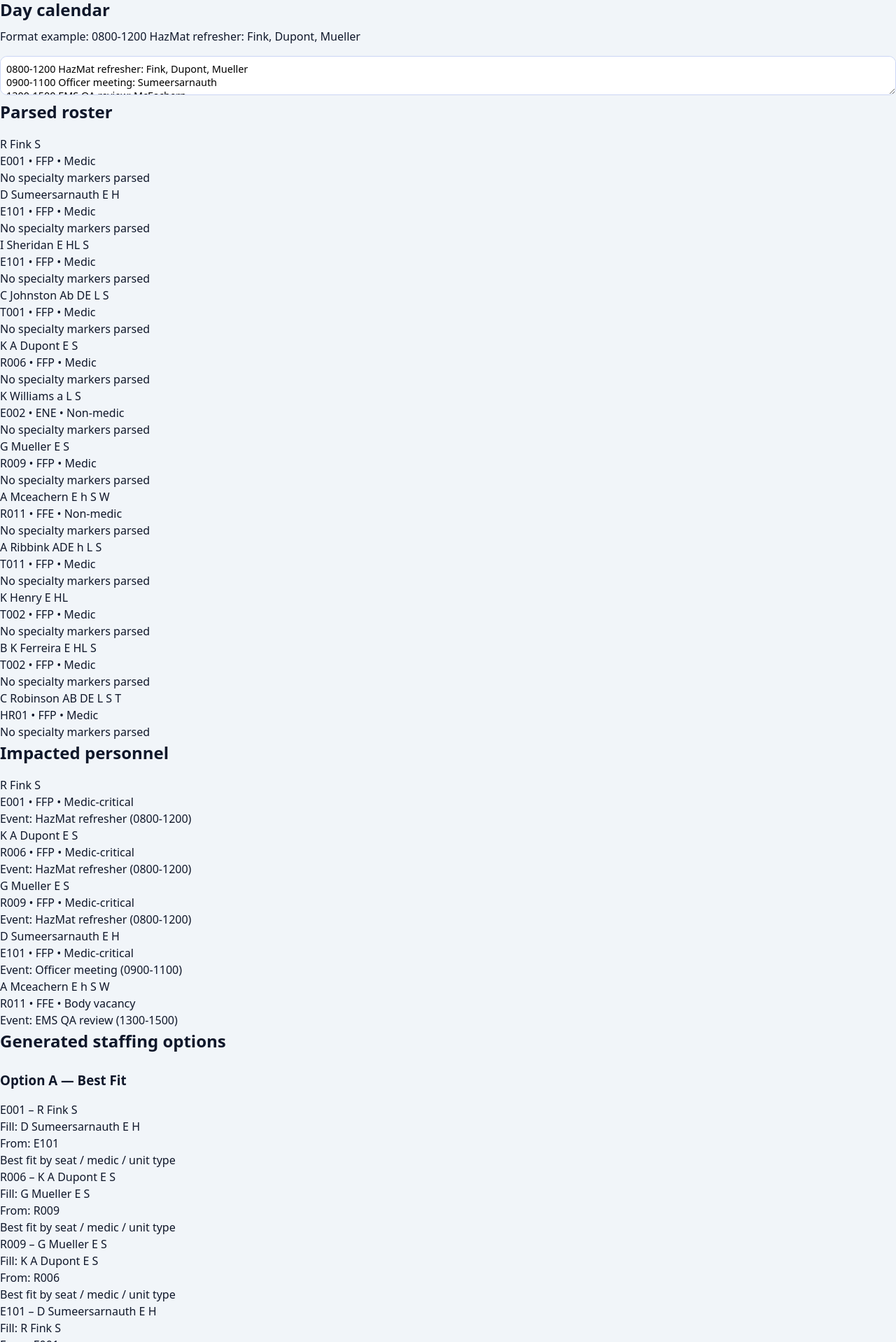
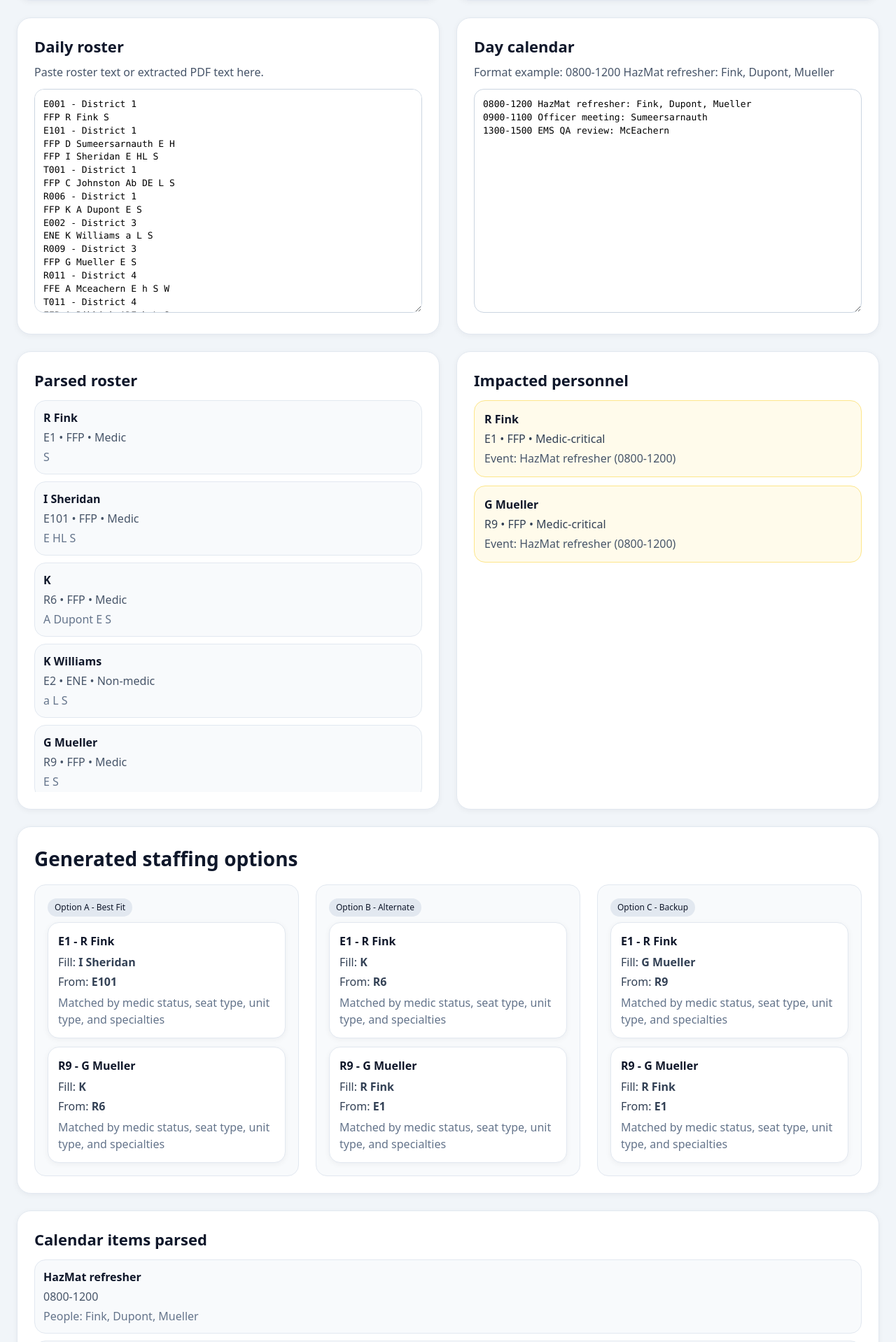
Before and after one commit to digitaltacticalworksheets/calendarassistant, a React (Vite) app: page / in a window 1280 px wide. Shown: the part 482-2400 px from the top of the page at 70% size. Built offline with nearby package versions, Linux system fonts and the light colour scheme.

Commit message:
Update app.jsx

```diff
--- a/src/app.jsx
+++ b/src/app.jsx
@@ -1,13 +1,42 @@
 import React, { useMemo, useState } from "react";
+
+function normalizeName(value = "") {
+  return value.toLowerCase().replace(/[^a-z]/g, "");
+}
+
+function normalizeUnit(unit = "") {
+  const upper = unit.toUpperCase().trim();
+  if (/^T0*1$/.test(upper)) return "T1";
+  if (/^T0*10$/.test(upper)) return "T10";
+  if (/^T0*11$/.test(upper)) return "T11";
+  if (/^E0*101$/.test(upper)) return "E101";
+  if (/^HR0*1$/.test(upper)) return "HR1";
+  if (/^R0*1$/.test(upper)) return "R1";
+  return upper.replace(/^([A-Z]+)0+/, "$1");
+}
+
+function unitType(unit = "") {
+  const normalized = normalizeUnit(unit);
+  if (/^E\d+/.test(normalized)) return "Engine";
+  if (/^T\d+/.test(normalized) || normalized === "HAZ1" || normalized === "HR1") return "Truck/Special Ops";
+  if (/^R\d+/.test(normalized)) return "Rescue";
+  if (/^M\d+/.test(normalized) || normalized === "EMS1" || normalized === "EMS01") return "Medic Unit";
+  return "Other";
+}
+
+function isMedicSeat(seat = "") {
+  return ["FFP", "ENP", "LTP", "CVP", "ACPM"].includes(seat);
+}
 
 function parseRosterText(text) {
   const lines = text
     .split(/\r?\n/)
-    .map((l) => l.trim())
+    .map((line) => line.trim())
     .filter(Boolean);
 
-  const unitHeader = /^([A-Z]+\d{3}|HAZ1|HR01|EMS01|M\d{3})\s*-?/;
+  const unitHeader = /^([A-Z]+\d{1,3}|HAZ1|HR01|HR1|EMS01|EMS1|M\d{3})\s*-?/;
   const personLine = /^(LTP|LTE|ENP|ENE|FFP|FFE|CVP|CVE|DCP|DCE|ACPM)\s+(.+)$/;
+  const stopTokens = new Set(["OT", "VAC", "SICK", "TS+", "TS-", "OJI", "TP1", "WBACK", "PL"]);
 
   let currentUnit = "";
   const people = [];
@@ -15,7 +44,7 @@ function parseRosterText(text) {
   for (const line of lines) {
     const unitMatch = line.match(unitHeader);
     if (unitMatch) {
-      currentUnit = unitMatch[1];
+      currentUnit = normalizeUnit(unitMatch[1]);
       continue;
     }
 
@@ -23,31 +52,35 @@ function parseRosterText(text) {
     if (!personMatch || !currentUnit) continue;
 
     const seat = personMatch[1];
-    const rest = personMatch[2].replace(/\s+(OT|VAC|SICK|TS\+|TS-|OJI|TP1).*/i, "").trim();
-    const tokens = rest.split(/\s+/);
-
-    // Capture name tokens until lowercase/specialty markers likely begin.
+    const tokens = personMatch[2].split(/\s+/);
     const nameTokens = [];
     const specialtyTokens = [];
+
     for (const token of tokens) {
-      if (/^[A-Za-z.'-]+$/.test(token) && specialtyTokens.length === 0) {
-        nameTokens.push(token);
+      if (stopTokens.has(token.toUpperCase())) break;
+
+      const clean = token.replace(/[^A-Za-z.'-]/g, "");
+      const looksLikeName = /^[A-Za-z.'-]+$/.test(clean) && clean.length > 0;
+      const looksLikeSpecialty = /^[aAbBdDhHlLsStTwWcCeEpP]+$/.test(token);
+
+      if (looksLikeName && specialtyTokens.length === 0 && !looksLikeSpecialty) {
+        nameTokens.push(clean);
       } else {
         specialtyTokens.push(token);
       }
     }
 
     const name = nameTokens.join(" ").trim();
-    const specialties = specialtyTokens.join(" ").trim();
     if (!name) continue;
 
     people.push({
       name,
       lastName: name.split(" ").slice(-1)[0],
+      normalizedName: normalizeName(name),
       unit: currentUnit,
       seat,
-      medic: seat === "FFP" || seat === "ENP" || seat === "LTP" || seat === "CVP",
-      specialties,
+      medic: isMedicSeat(seat),
+      specialties: specialtyTokens.join(" ").trim(),
     });
   }
 
@@ -57,14 +90,17 @@ function parseRosterText(text) {
 function parseCalendarText(text) {
   const lines = text
     .split(/\r?\n/)
-    .map((l) => l.trim())
+    .map((line) => line.trim())
     .filter(Boolean);
 
   return lines.map((line, index) => {
     const timeMatch = line.match(/^(\d{3,4})\s*[-–]\s*(\d{3,4})\s+(.*)$/);
-    const namedPeople = (line.match(/:([^]+)$/)?.[1] || "")
+    const details = timeMatch ? timeMatch[3] : line;
+    const colonParts = details.split(":");
+    const title = colonParts[0]?.trim() || line;
+    const people = (colonParts.slice(1).join(":") || "")
       .split(",")
-      .map((p) => p.trim())
+      .map((person) => person.trim())
       .filter(Boolean);
 
     return {
@@ -72,55 +108,95 @@ function parseCalendarText(text) {
       raw: line,
       start: timeMatch ? timeMatch[1] : "",
       end: timeMatch ? timeMatch[2] : "",
-      title: timeMatch ? timeMatch[3].split(":")[0].trim() : line,
-      people: namedPeople,
+      title,
+      people,
     };
   });
 }
 
-function normalizeName(value) {
-  return value.toLowerCase().replace(/[^a-z]/g, "");
+function findRosterMatch(personName, rosterPeople) {
+  const target = normalizeName(personName);
+
+  return (
+    rosterPeople.find((person) => person.normalizedName === target) ||
+    rosterPeople.find((person) => normalizeName(person.lastName) === target) ||
+    rosterPeople.find((person) => person.normalizedName.includes(target) || target.includes(person.normalizedName)) ||
+    null
+  );
 }
 
-function findRosterMatch(personName, rosterPeople) {
-  const target = normalizeName(personName);
-  return rosterPeople.find((p) => normalizeName(p.lastName) === target || normalizeName(p.name).includes(target));
+function restrictionEnabled(restrictions, phrase) {
+  return restrictions.toLowerCase().includes(phrase.toLowerCase());
 }
 
-function unitType(unit) {
-  if (/^E\d+/.test(unit) || unit === "E101") return "Engine";
-  if (/^T\d+/.test(unit) || unit === "HAZ1" || unit === "HR01") return "Truck/Special Ops";
-  if (/^R\d+/.test(unit)) return "Rescue";
-  if (/^M\d+/.test(unit) || unit === "EMS01") return "Medic Unit";
-  return "Other";
-}
+function donorCandidates(vacancy, rosterPeople, restrictionsText, usedNames) {
+  return rosterPeople.filter((person) => {
+    if (person.unit === vacancy.unit) return false;
+    if (person.normalizedName === vacancy.normalizedName) return false;
+    if (usedNames.has(person.normalizedName)) return false;
 
-function donorCandidates(vacancy, rosterPeople, restrictionsText) {
-  const restrictions = restrictionsText.toLowerCase();
-  return rosterPeople.filter((p) => {
-    if (p.unit === vacancy.unit) return false;
-    if (restrictions.includes("no medic units") && unitType(p.unit) === "Medic Unit") return false;
-    if (restrictions.includes("avoid hr1") && p.unit === "HR01") return false;
-    if (restrictions.includes("t1 must retain d") && p.unit === "T001" && /\bd\b/i.test(p.specialties)) return false;
-    if (restrictions.includes("e101 must retain h") && p.unit === "E101" && /\bh\b/i.test(p.specialties)) return false;
+    if (restrictionEnabled(restrictionsText, "no medic units") && unitType(person.unit) === "Medic Unit") {
+      return false;
+    }
 
-    if (vacancy.medic) return p.medic;
+    if (restrictionEnabled(restrictionsText, "avoid hr1") && normalizeUnit(person.unit) === "HR1") {
+      return false;
+    }
+
+    if (
+      restrictionEnabled(restrictionsText, "t1 must retain d") &&
+      normalizeUnit(person.unit) === "T1" &&
+      /\bd\b/i.test(person.specialties)
+    ) {
+      return false;
+    }
+
+    if (
+      restrictionEnabled(restrictionsText, "e101 must retain h") &&
+      normalizeUnit(person.unit) === "E101" &&
+      /\bh\b/i.test(person.specialties)
+    ) {
+      return false;
+    }
+
+    if (vacancy.medic && !person.medic) return false;
     return true;
   });
 }
 
 function scoreCandidate(candidate, vacancy) {
   let score = 0;
-  if (candidate.medic === vacancy.medic) score += 3;
-  if (candidate.seat === vacancy.seat) score += 2;
+
+  if (candidate.medic === vacancy.medic) score += 4;
+  if (candidate.seat === vacancy.seat) score += 3;
   if (unitType(candidate.unit) === unitType(vacancy.unit)) score += 2;
+
   if (candidate.specialties && vacancy.specialties) {
-    const shared = candidate.specialties
-      .split(/\s+/)
-      .filter((x) => vacancy.specialties.split(/\s+/).includes(x)).length;
+    const candidateSpecs = candidate.specialties.toLowerCase().split(/\s+/);
+    const vacancySpecs = vacancy.specialties.toLowerCase().split(/\s+/);
+    const shared = candidateSpecs.filter((token) => vacancySpecs.includes(token)).length;
     score += shared;
   }
+
   return score;
+}
+
+function buildOptionRows(vacancies, pickIndex) {
+  const usedNames = new Set();
+
+  return vacancies.map((vacancy) => {
+    const available = vacancy.fills.filter((fill) => !usedNames.has(fill.normalizedName));
+    const selected = available[pickIndex] || available[0] || null;
+
+    if (selected) usedNames.add(selected.normalizedName);
+
+    return {
+      vacancy: `${vacancy.unit} - ${vacancy.name}`,
+      fill: selected?.name || "No clear fill",
+      from: selected?.unit || "-",
+      why: selected ? "Matched by medic status, seat type, unit type, and specialties" : "Manual review needed",
+    };
+  });
 }
 
 function buildOptions(rosterPeople, calendarItems, restrictionsText) {
@@ -129,63 +205,127 @@ function buildOptions(rosterPeople, calendarItems, restrictionsText) {
   for (const item of calendarItems) {
     for (const personName of item.people) {
       const match = findRosterMatch(personName, rosterPeople);
-      if (match) impacted.push({ ...match, eventTitle: item.title, start: item.start, end: item.end });
+      if (match) {
+        impacted.push({
+          ...match,
+          eventTitle: item.title,
+          start: item.start,
+          end: item.end,
+        });
+      }
     }
   }
 
-  const vacancies = impacted.map((v) => {
-    const candidates = donorCandidates(v, rosterPeople, restrictionsText)
-      .map((c) => ({ ...c, fitScore: scoreCandidate(c, v) }))
-      .sort((a, b) => b.fitScore - a.fitScore);
+  const vacancies = impacted.map((vacancy) => {
+    const usedNames = new Set([vacancy.normalizedName]);
+    const fills = donorCandidates(vacancy, rosterPeople, restrictionsText, usedNames)
+      .map((candidate) => ({ ...candidate, fitScore: scoreCandidate(candidate, vacancy) }))
+      .sort((a, b) => b.fitScore - a.fitScore)
+      .slice(0, 5);
 
-    return {
-      ...v,
-      fills: candidates.slice(0, 3),
-    };
+    return { ...vacancy, fills };
   });
-
-  const optionA = vacancies.map((v) => ({
-    vacancy: `${v.unit} – ${v.name}`,
-    fill: v.fills[0]?.name || "No clear fill",
-    from: v.fills[0]?.unit || "—",
-    why: v.fills[0] ? "Best fit by seat / medic / unit type" : "Manual review needed",
-  }));
-
-  const optionB = vacancies.map((v) => ({
-    vacancy: `${v.unit} – ${v.name}`,
-    fill: v.fills[1]?.name || v.fills[0]?.name || "No clear fill",
-    from: v.fills[1]?.unit || v.fills[0]?.unit || "—",
-    why: v.fills[1] ? "Alternative to spread movement" : "Fallback to best fit",
-  }));
-
-  const optionC = vacancies.map((v) => ({
-    vacancy: `${v.unit} – ${v.name}`,
-    fill: v.fills[2]?.name || v.fills[1]?.name || v.fills[0]?.name || "No clear fill",
-    from: v.fills[2]?.unit || v.fills[1]?.unit || v.fills[0]?.unit || "—",
-    why: v.fills[2] ? "Third-best option / protect primary donors" : "Fallback option",
-  }));
 
   return {
     impacted,
     vacancies,
     options: [
-      { title: "Option A — Best Fit", rows: optionA },
-      { title: "Option B — Alternate", rows: optionB },
-      { title: "Option C — Backup", rows: optionC },
+      { title: "Option A - Best Fit", rows: buildOptionRows(vacancies, 0) },
+      { title: "Option B - Alternate", rows: buildOptionRows(vacancies, 1) },
+      { title: "Option C - Backup", rows: buildOptionRows(vacancies, 2) },
     ],
   };
 }
 
-export default function DailyStaffingAssistantMVP() {
+const styles = {
+  page: {
+    minHeight: "100vh",
+    background: "#f1f5f9",
+    padding: "24px",
+    fontFamily: "system-ui, -apple-system, Segoe UI, Roboto, Helvetica, Arial, sans-serif",
+    color: "#0f172a",
+  },
+  container: {
+    maxWidth: "1400px",
+    margin: "0 auto",
+    display: "grid",
+    gap: "24px",
+  },
+  card: {
+    background: "#ffffff",
+    border: "1px solid #e2e8f0",
+    borderRadius: "20px",
+    padding: "24px",
+    boxShadow: "0 2px 8px rgba(15, 23, 42, 0.05)",
+  },
+  grid2: {
+    display: "grid",
+    gridTemplateColumns: "repeat(auto-fit, minmax(320px, 1fr))",
+    gap: "24px",
+  },
+  grid3: {
+    display: "grid",
+    gridTemplateColumns: "repeat(auto-fit, minmax(280px, 1fr))",
+    gap: "24px",
+  },
+  textarea: {
+    width: "100%",
+    minHeight: "180px",
+    border: "1px solid #cbd5e1",
+    borderRadius: "14px",
+    padding: "12px",
+    fontSize: "14px",
+    lineHeight: 1.5,
+    resize: "vertical",
+    marginTop: "12px",
+  },
+  monoTextarea: {
+    width: "100%",
+    minHeight: "320px",
+    border: "1px solid #cbd5e1",
+    borderRadius: "14px",
+    padding: "12px",
+    fontSize: "13px",
+    lineHeight: 1.45,
+    resize: "vertical",
+    marginTop: "12px",
+    fontFamily: "ui-monospace, SFMono-Regular, Menlo, Consolas, monospace",
+  },
+  pill: {
+    display: "inline-block",
+    padding: "4px 10px",
+    borderRadius: "999px",
+    background: "#e2e8f0",
+    fontSize: "12px",
+    marginBottom: "8px",
+  },
+  listCard: {
+    background: "#f8fafc",
+    borderRadius: "16px",
+    padding: "12px",
+    border: "1px solid #e2e8f0",
+  },
+  amberCard: {
+    background: "#fffbeb",
+    borderRadius: "16px",
+    padding: "14px",
+    border: "1px solid #fde68a",
+  },
+};
+
+export default function DailyStaffingAssistant() {
   const [policyText, setPolicyText] = useState(
     "GO 63: Training OOS max 3 engines, 2 trucks, 1 rescue.\nAO 22: Under 4 hours may allow reduced staffing. Over 4 hours should trigger OT.\nAO 52: Protect specialty coverage such as D, H, TRT, and dive assignments."
   );
+
   const [rosterText, setRosterText] = useState(
     "E001 - District 1\nFFP R Fink S\nE101 - District 1\nFFP D Sumeersarnauth E H\nFFP I Sheridan E HL S\nT001 - District 1\nFFP C Johnston Ab DE L S\nR006 - District 1\nFFP K A Dupont E S\nE002 - District 3\nENE K Williams a L S\nR009 - District 3\nFFP G Mueller E S\nR011 - District 4\nFFE A Mceachern E h S W\nT011 - District 4\nFFP A Ribbink ADE h L S\nT002 - District 3\nFFP K Henry E HL\nFFP B K Ferreira E HL S\nHR01 - District 3\nFFP C Robinson AB DE L S T"
   );
+
   const [calendarText, setCalendarText] = useState(
     "0800-1200 HazMat refresher: Fink, Dupont, Mueller\n0900-1100 Officer meeting: Sumeersarnauth\n1300-1500 EMS QA review: McEachern"
   );
+
   const [restrictions, setRestrictions] = useState(
     "- No medic units for backfill\n- T1 must retain D\n- E101 must retain H\n- Avoid HR1 if possible"
   );
@@ -194,86 +334,116 @@ export default function DailyStaffingAssistantMVP() {
   const calendarItems = useMemo(() => parseCalendarText(calendarText), [calendarText]);
   const results = useMemo(() => buildOptions(rosterPeople, calendarItems, restrictions), [rosterPeople, calendarItems, restrictions]);
 
-  const card = "rounded-3xl border bg-white shadow-sm";
-
   return (
-    <div className="min-h-screen bg-slate-50 p-6 md:p-10">
-      <div className="mx-auto max-w-7xl space-y-6">
-        <div className={card + " p-8"}>
-          <h1 className="text-3xl font-bold tracking-tight">Daily Staffing Assistant</h1>
-          <p className="mt-2 max-w-4xl text-slate-600">
-            Paste policy text, the daily roster, and the day calendar. The assistant parses the day’s assignments, identifies personnel being pulled, and proposes three staffing movement options.
+    <div style={styles.page}>
+      <div style={styles.container}>
+        <div style={styles.card}>
+          <h1 style={{ fontSize: "32px", marginBottom: "8px" }}>Daily Staffing Assistant</h1>
+          <p style={{ color: "#475569", maxWidth: "980px" }}>
+            Paste policy text, the daily roster, and the day calendar. The assistant parses the roster, identifies personnel being pulled, and proposes three staffing movement options.
           </p>
         </div>
 
-        <div className="grid gap-6 xl:grid-cols-2">
-          <div className={card + " p-6"}>
-            <h2 className="text-xl font-semibold">Policy library</h2>
-            <textarea value={policyText} onChange={(e) => setPolicyText(e.target.value)} className="mt-4 min-h-[140px] w-full rounded-2xl border p-3 text-sm" />
+        <div style={styles.grid2}>
+          <div style={styles.card}>
+            <h2 style={{ fontSize: "22px" }}>Policy library</h2>
+            <textarea value={policyText} onChange={(e) => setPolicyText(e.target.value)} style={styles.textarea} />
           </div>
-          <div className={card + " p-6"}>
-            <h2 className="text-xl font-semibold">Day restrictions</h2>
-            <textarea value={restrictions} onChange={(e) => setRestrictions(e.target.value)} className="mt-4 min-h-[140px] w-full rounded-2xl border p-3 text-sm" />
+
+          <div style={styles.card}>
+            <h2 style={{ fontSize: "22px" }}>Day restrictions</h2>
+            <textarea value={restrictions} onChange={(e) => setRestrictions(e.target.value)} style={styles.textarea} />
           </div>
         </div>
 
-        <div className="grid gap-6 xl:grid-cols-2">
-          <div className={card + " p-6"}>
-            <h2 className="text-xl font-semibold">Daily roster</h2>
-            <p className="mt-2 text-sm text-slate-600">Paste roster text or extracted PDF text here.</p>
-            <textarea value={rosterText} onChange={(e) => setRosterText(e.target.value)} className="mt-4 min-h-[320px] w-full rounded-2xl border p-3 font-mono text-sm" />
+        <div style={styles.grid2}>
+          <div style={styles.card}>
+            <h2 style={{ fontSize: "22px" }}>Daily roster</h2>
+            <p style={{ color: "#475569", marginTop: "8px" }}>Paste roster text or extracted PDF text here.</p>
+            <textarea value={rosterText} onChange={(e) => setRosterText(e.target.value)} style={styles.monoTextarea} />
           </div>
-          <div className={card + " p-6"}>
-            <h2 className="text-xl font-semibold">Day calendar</h2>
-            <p className="mt-2 text-sm text-slate-600">Format example: 0800-1200 HazMat refresher: Fink, Dupont, Mueller</p>
-            <textarea value={calendarText} onChange={(e) => setCalendarText(e.target.value)} className="mt-4 min-h-[320px] w-full rounded-2xl border p-3 font-mono text-sm" />
+
+          <div style={styles.card}>
+            <h2 style={{ fontSize: "22px" }}>Day calendar</h2>
+            <p style={{ color: "#475569", marginTop: "8px" }}>Format example: 0800-1200 HazMat refresher: Fink, Dupont, Mueller</p>
+            <textarea value={calendarText} onChange={(e) => setCalendarText(e.target.value)} style={styles.monoTextarea} />
           </div>
         </div>
 
-        <div className="grid gap-6 xl:grid-cols-3">
-          <div className={card + " p-6 xl:col-span-1"}>
-            <h2 className="text-xl font-semibold">Parsed roster</h2>
-            <div className="mt-4 space-y-2">
-              {rosterPeople.map((p) => (
-                <div key={p.unit + p.name} className="rounded-2xl bg-slate-100 p-3 text-sm">
-                  <div className="font-medium">{p.name}</div>
-                  <div className="text-slate-600">{p.unit} • {p.seat} • {p.medic ? "Medic" : "Non-medic"}</div>
-                  <div className="text-slate-500">{p.specialties || "No specialty markers parsed"}</div>
+        <div style={styles.grid2}>
+          <div style={styles.card}>
+            <h2 style={{ fontSize: "22px", marginBottom: "12px" }}>Parsed roster</h2>
+            <div style={{ display: "grid", gap: "10px", maxHeight: "560px", overflowY: "auto" }}>
+              {rosterPeople.map((person) => (
+                <div key={person.unit + person.name} style={styles.listCard}>
+                  <div style={{ fontWeight: 600 }}>{person.name}</div>
+                  <div style={{ color: "#475569", marginTop: "4px" }}>
+                    {person.unit} • {person.seat} • {person.medic ? "Medic" : "Non-medic"}
+                  </div>
+                  <div style={{ color: "#64748b", marginTop: "4px" }}>{person.specialties || "No specialty markers parsed"}</div>
                 </div>
               ))}
             </div>
           </div>
 
-          <div className={card + " p-6 xl:col-span-2"}>
-            <h2 className="text-xl font-semibold">Impacted personnel</h2>
-            <div className="mt-4 grid gap-3 md:grid-cols-2">
-              {results.impacted.map((p) => (
-                <div key={p.unit + p.name + p.eventTitle} className="rounded-2xl bg-amber-50 p-4 text-sm">
-                  <div className="font-medium">{p.name}</div>
-                  <div className="text-slate-700">{p.unit} • {p.seat} • {p.medic ? "Medic-critical" : "Body vacancy"}</div>
-                  <div className="text-slate-600">Event: {p.eventTitle} {p.start && p.end ? `(${p.start}-${p.end})` : ""}</div>
-                </div>
-              ))}
-              {!results.impacted.length && <div className="text-sm text-slate-500">No matches found yet. Check roster and calendar formatting.</div>}
+          <div style={styles.card}>
+            <h2 style={{ fontSize: "22px", marginBottom: "12px" }}>Impacted personnel</h2>
+            <div style={{ display: "grid", gap: "12px" }}>
+              {results.impacted.length ? (
+                results.impacted.map((person) => (
+                  <div key={person.unit + person.name + person.eventTitle} style={styles.amberCard}>
+                    <div style={{ fontWeight: 600 }}>{person.name}</div>
+                    <div style={{ color: "#334155", marginTop: "4px" }}>
+                      {person.unit} • {person.seat} • {person.medic ? "Medic-critical" : "Body vacancy"}
+                    </div>
+                    <div style={{ color: "#475569", marginTop: "4px" }}>
+                      Event: {person.eventTitle} {person.start && person.end ? `(${person.start}-${person.end})` : ""}
+                    </div>
+                  </div>
+                ))
+              ) : (
+                <div style={{ color: "#64748b" }}>No matches found yet. Check roster and calendar formatting.</div>
+              )}
             </div>
           </div>
         </div>
 
-        <div className={card + " p-6"}>
-          <h2 className="text-2xl font-semibold">Generated staffing options</h2>
-          <div className="mt-6 grid gap-6 xl:grid-cols-3">
+        <div style={styles.card}>
+          <h2 style={{ fontSize: "28px", marginBottom: "16px" }}>Generated staffing options</h2>
+          <div style={styles.grid3}>
             {results.options.map((option) => (
-              <div key={option.title} className="rounded-3xl bg-slate-100 p-5">
-                <h3 className="text-lg font-semibold">{option.title}</h3>
-                <div className="mt-4 space-y-3">
+              <div key={option.title} style={{ ...styles.listCard, padding: "18px" }}>
+                <div style={{ ...styles.pill }}>{option.title}</div>
+                <div style={{ display: "grid", gap: "12px" }}>
                   {option.rows.map((row) => (
-                    <div key={row.vacancy + row.fill} className="rounded-2xl bg-white p-3 text-sm shadow-sm">
-                      <div className="font-medium">{row.vacancy}</div>
-                      <div className="mt-1 text-slate-700">Fill: <span className="font-medium">{row.fill}</span></div>
-                      <div className="text-slate-700">From: <span className="font-medium">{row.from}</span></div>
-                      <div className="mt-1 text-slate-500">{row.why}</div>
+                    <div key={row.vacancy + row.fill} style={{ ...styles.card, padding: "14px", borderRadius: "16px" }}>
+                      <div style={{ fontWeight: 600 }}>{row.vacancy}</div>
+                      <div style={{ color: "#334155", marginTop: "6px" }}>
+                        Fill: <strong>{row.fill}</strong>
+                      </div>
+                      <div style={{ color: "#334155", marginTop: "4px" }}>
+                        From: <strong>{row.from}</strong>
+                      </div>
+                      <div style={{ color: "#64748b", marginTop: "6px" }}>{row.why}</div>
                     </div>
                   ))}
+                </div>
+              </div>
+            ))}
+          </div>
+        </div>
+
+        <div style={styles.card}>
+          <h2 style={{ fontSize: "22px", marginBottom: "12px" }}>Calendar items parsed</h2>
+          <div style={{ display: "grid", gap: "10px" }}>
+            {calendarItems.map((item) => (
+              <div key={item.id} style={styles.listCard}>
+                <div style={{ fontWeight: 600 }}>{item.title || item.raw}</div>
+                <div style={{ color: "#475569", marginTop: "4px" }}>
+                  {item.start && item.end ? `${item.start}-${item.end}` : "No time parsed"}
+                </div>
+                <div style={{ color: "#64748b", marginTop: "4px" }}>
+                  People: {item.people.length ? item.people.join(", ") : "None parsed"}
                 </div>
               </div>
             ))}
```
